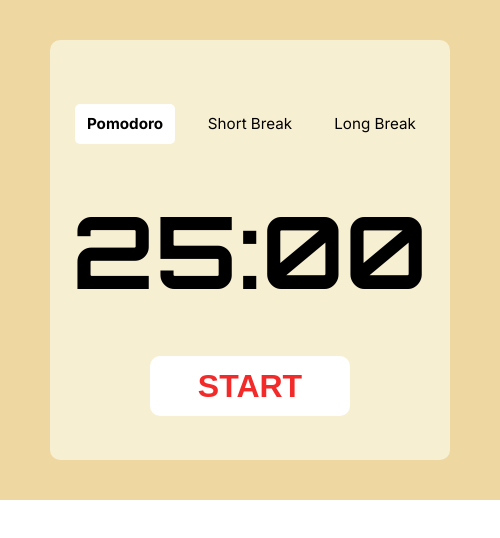
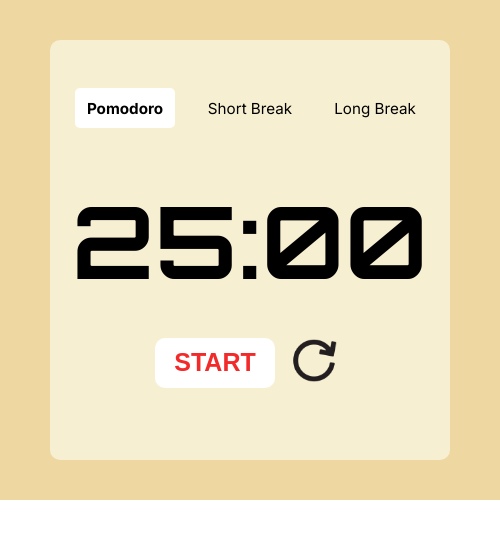
Before and after one commit to kazaarplaya/Pomodoro-Timer, an Electron app: page src/index.html in a window 500 px wide. Drawn offline with Linux system fonts and the light colour scheme.

Commit message:
Add reset button and screenshot image

```diff
--- a/src/css/style.css
+++ b/src/css/style.css
@@ -59,6 +59,7 @@
   align-items: center;
   justify-content: space-evenly;
   align-self: flex-start;
+  transform: translateY(70%);
 }
 
 .buttons {
@@ -69,6 +70,7 @@
   font-family: "Inter";
   font-size: 95%;
   border: none;
+  cursor: pointer;
 }
 
 .active-button {
@@ -78,6 +80,14 @@
   font-weight: bold;
 }
 
+.timer-button {
+  display: flex;
+  align-items: center;
+  justify-content: center;
+  padding: 20px;
+  transform: translateY(35%);
+}
+
 #timer {
   transition: opacity 0.5s ease, transform 0.5s ease, color 0.5s ease;
   font-size: 100px;
@@ -85,21 +95,52 @@
   font-weight: bold;
 }
 
+.menu {
+  position: relative;
+  height: 100vh;
+}
+
+.button-group {
+  position: absolute;
+  top: 50%;
+  left: 50%;
+  transform: translate(-50%, -50%); /* center START button */
+  display: flex;
+  gap: 10px; /* space between START and RESET */
+}
+
 #startBtn {
   text-align: center;
-  height: 15%;
-  width: 50%;
+  font-size: 25px;
+  height: 50px;
+  width: 120px;
   background-color: white;
   color: red;
-  font-size: 200%;
   font-weight: bold;
   border-radius: 10px;
   border: none;
   color: #f22a2a;
   transition: transform 0.2s ease, box-shadow 0.2s ease;
+  align-items: center;
+  cursor: pointer;
 }
 
-#startBtn.pressed {
+#resetBtn {
+  background: none;
+  border: none;
+  height: 50px;
+  width: 60px;
+  cursor: pointer;
+}
+
+#resetBtn img {
+  transform: scaleX(-1);
+  max-width: 100%;
+  max-height: 90%;
+  object-fit: contain;
+}
+
+.pressed {
   transform: translateY(-3px);
   box-shadow: 0 4px 8px rgba(0, 0, 0, 0.15);
 }
--- a/src/index.html
+++ b/src/index.html
@@ -19,9 +19,18 @@
           <button id="longBtn" class="buttons">Long Break</button>
         </section>
 
-        <div id="timer">25:00</div>
+        <section class="timer-button">
+          <div id="timer">25:00</div>
+        </section>
 
-        <button id="startBtn">START</button>
+        <section class="menu">
+          <div class="button-group">
+            <button id="startBtn">START</button>
+            <button id="resetBtn">
+              <img src="./assets/reset.png" />
+            </button>
+          </div>
+        </section>
       </div>
     </main>
 
--- a/src/js/script.js
+++ b/src/js/script.js
@@ -6,6 +6,9 @@
   let timer = document.getElementById("timer");
   const modebuttons = document.querySelectorAll(".buttons");
   const buttonclick = new Audio("./assets/buttonclick.mp3");
+  const alarm = new Audio("./assets/timeralarm.mp3");
+  const resetImage = document.getElementById("reset");
+  const resetButton = document.getElementById("resetBtn");
   buttonclick.volume = 0.1;
 
   const modes = {
@@ -70,6 +73,16 @@
       timeLeft = modes[currentMode] * 60;
       timer.textContent = `${modes[currentMode]}:00`;
     });
+
+    resetButton.addEventListener("click", function () {
+      startBtn.classList.remove("pressed");
+      clearInterval(timerDuration);
+      startBtn.textContent = "START";
+      isRunning = false;
+
+      timeLeft = modes[currentMode] * 60;
+      timer.textContent = `${modes[currentMode]}:00`;
+    });
   });
 
   // Timer Functionality
@@ -79,6 +92,7 @@
     timerDuration = setInterval(() => {
       if (timeLeft <= 0) {
         clearInterval(timerDuration);
+        alarm.play();
         return;
       }
 
```
Also changed, not shown: src/assets/reset.png (added), src/images/screenshot.png (added), 1 other file.
